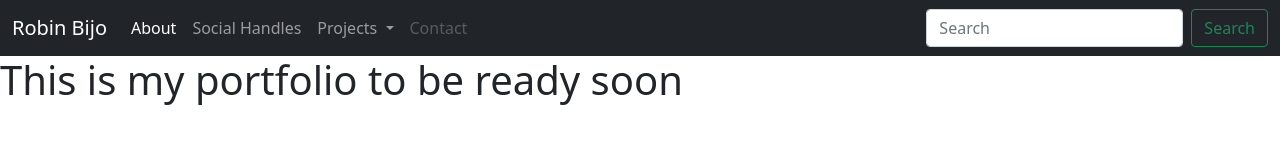
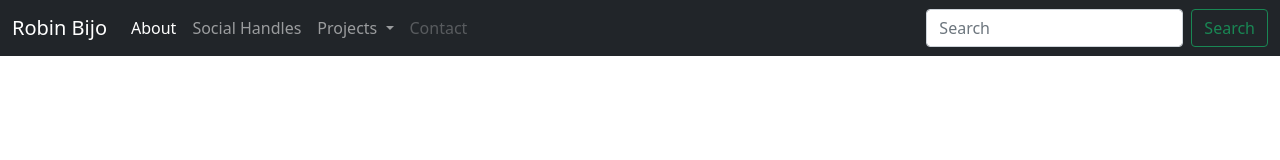
Before and after one commit to RobinBijo/RobinBijo.github.io, a plain HTML site: page index.html in a window 1280 px wide. Drawn offline with nearby package versions, Linux system fonts and the light colour scheme.

Commit message:
Removed the body text

```diff
--- a/index.html
+++ b/index.html
@@ -40,6 +40,5 @@
           </div>
         </div>
       </nav>
-    <h1>This is my portfolio to be ready soon</h1>
 
 </body>
```
